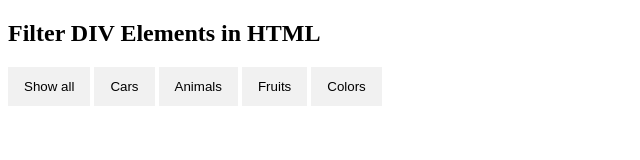
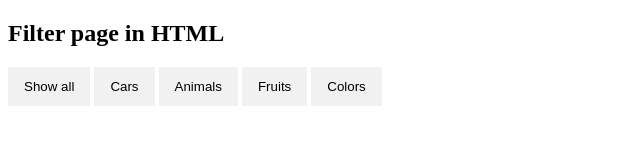
Before and after one commit to mishrahimanshu2000/Training_CodeStore, a plain HTML site: page 24-02-2023/filter.html in a window 1280 px wide. Shown: the whole page, without its empty margins (0-640 px from the left). Drawn offline with Linux system fonts and the light colour scheme.

Commit message:
Filter page

```diff
--- a/24-02-2023/filter.html
+++ b/24-02-2023/filter.html
@@ -11,7 +11,7 @@
 </head>
 
 <body>
-    <h2>Filter DIV Elements in HTML</h2>
+    <h2>Filter page in HTML</h2>
 
     <div id="myBtnContainer">
         <button class="btn active" onclick="filterSelection('all')"> Show all</button>
```
